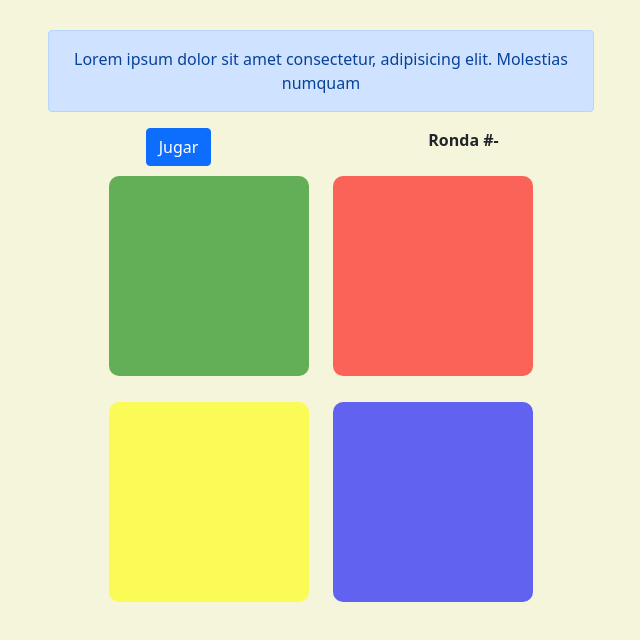
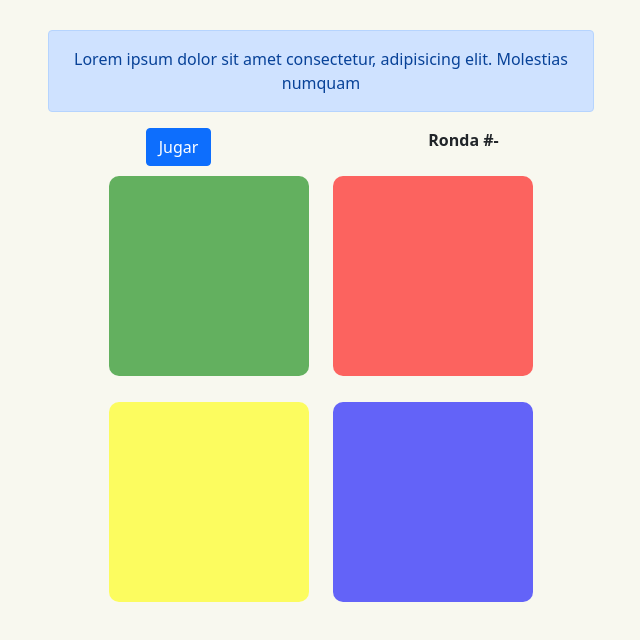
Before and after one commit to redotomi/simon-says, a plain HTML site: page index.html in a window 1280 px wide. Shown: the whole page, without its empty margins (319-959 px from the left). Drawn offline with nearby package versions, Linux system fonts and the light colour scheme.

Commit message:
Mejora color del fondo

```diff
--- a/main.css
+++ b/main.css
@@ -1,7 +1,7 @@
 body{
     text-align: center;
     margin: 30px;
-    background-color: beige;
+    background-color: rgb(248, 248, 239);
 }
 
 .cuadro {
```
